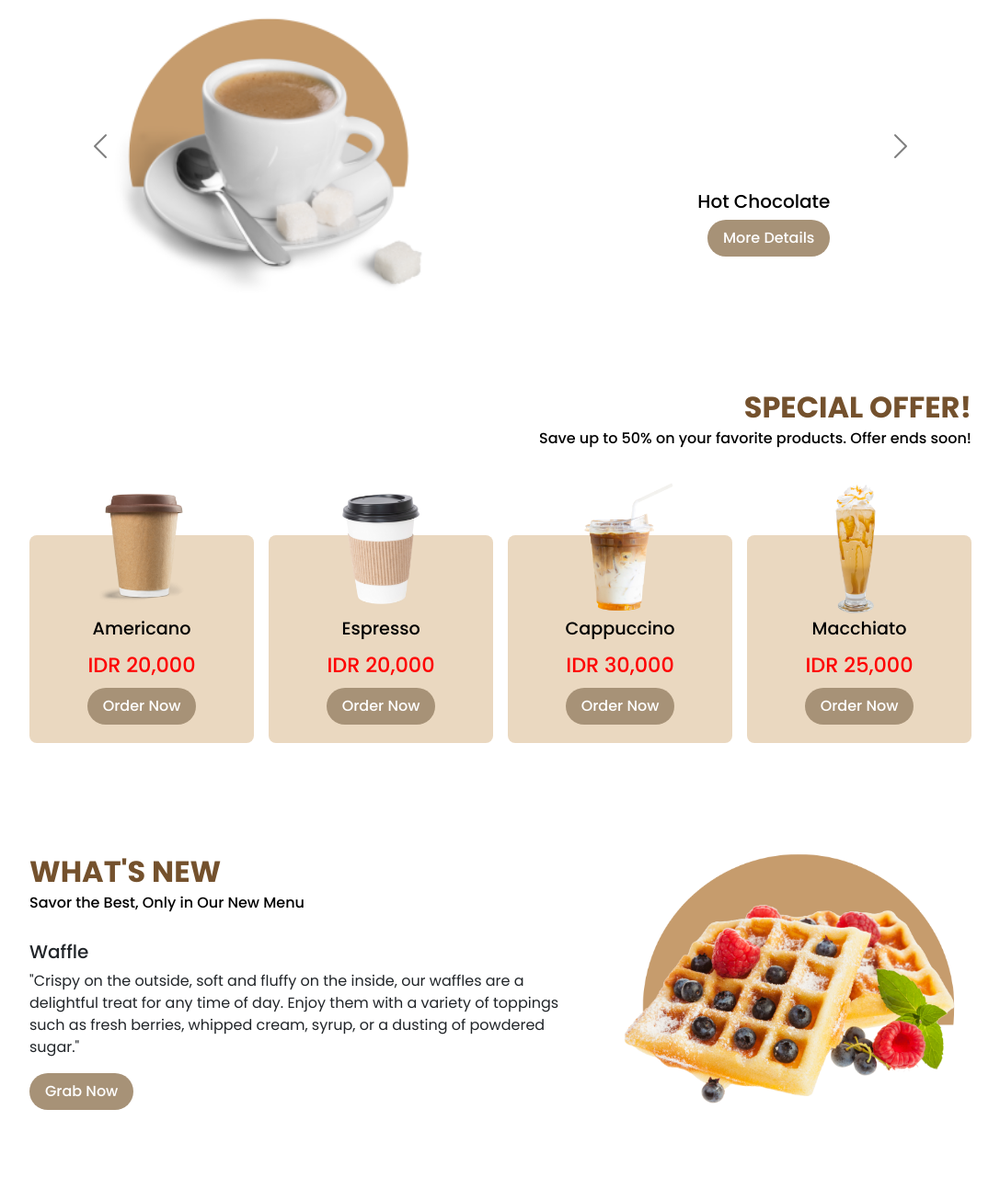
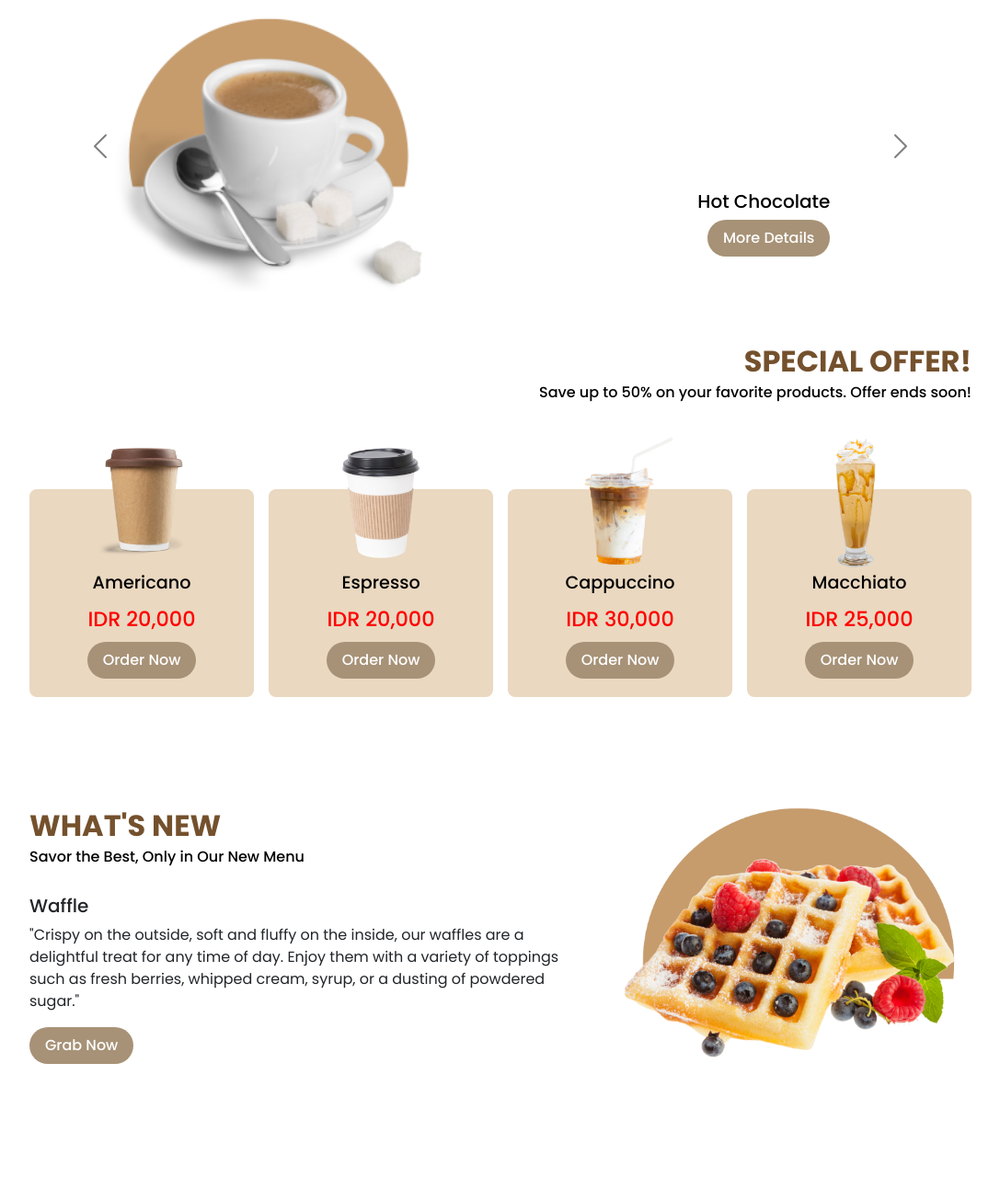
Before and after one commit to adndrsd1/coffeeShop, a PHP site: page / in a window 1280 px wide. Shown: the part 1001-2294 px from the top of the page at 92% size, without its empty margins (96-1183 px from the left). Run offline with PHP 8.4, Linux system fonts and the light colour scheme.

Commit message:
Update style.css

```diff
--- a/style.css
+++ b/style.css
@@ -206,6 +206,10 @@ section.menu {
 }
 
 /*promo*/
+section.promo{
+  padding: 0px 10% 50px 10%;
+}
+
 .promo .heading {
   text-align: end;
 }
@@ -365,18 +369,21 @@ section.menu {
   gap: 1.5rem;
   margin-top: 2rem;
 }
+
 .menuHome-img,
 .reservationHome-img,
 .deliveryHome-img,
 .aboutHome-img {
   flex: 1 1 21rem;
 }
+
 .menuHome-text,
 .reservationHome-text,
 .deliveryHome-text,
 .aboutHome-text {
   flex: 1 1 21rem;
 }
+
 .menuHome-text h2,
 .reservationHome-text h2,
 .deliveryHome-text h2,
@@ -384,6 +391,7 @@ section.menu {
   font-size: 1.2rem;
   color: black;
 }
+
 .menuHome-text p,
 .reservationHome-text p,
 .deliveryHome-text p,
```
